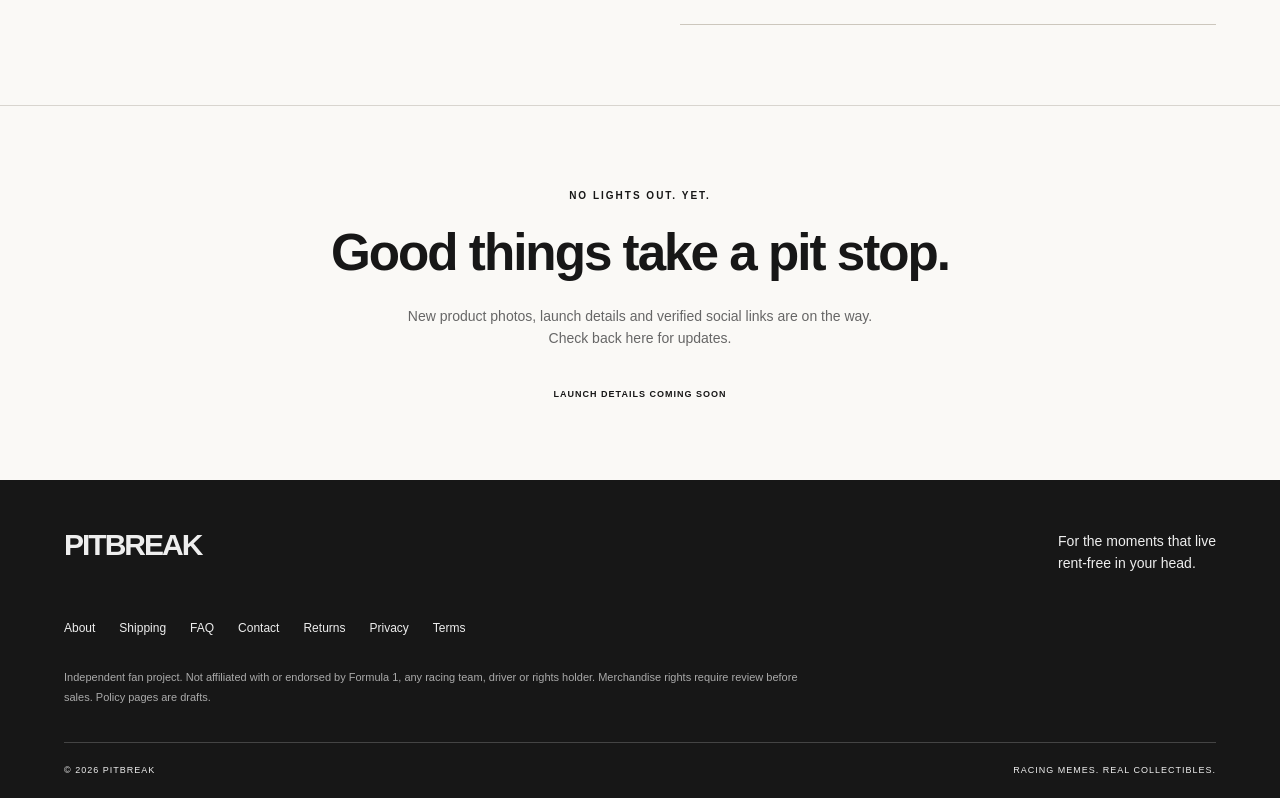
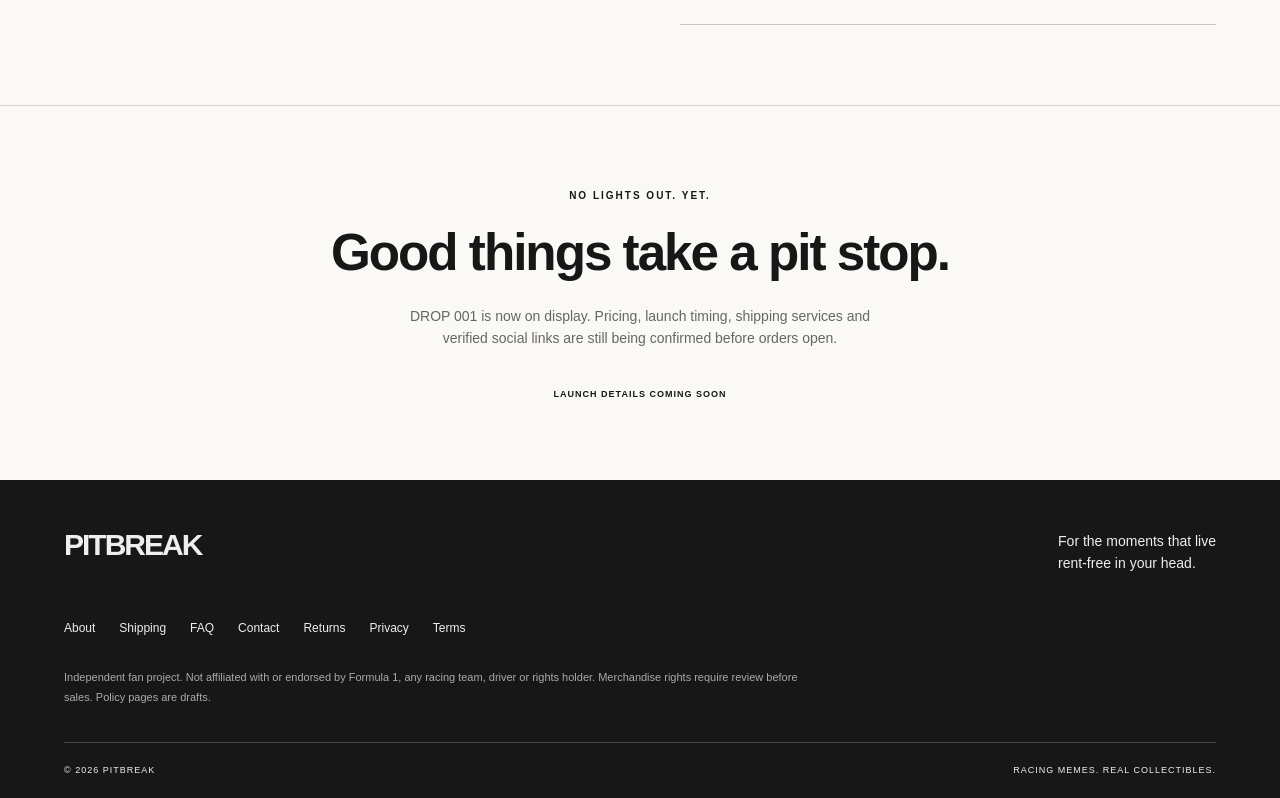
Before and after one commit to enshiken614-oss/PITBREAK, a React (Vite) app: page / in a window 1280 px wide. Shown: the part 2719-3517 px from the top of the page. Built offline with nearby package versions, Linux system fonts and the light colour scheme.

Commit message:
Refresh homepage copy for live DROP 001 photography

```diff
--- a/src/pages/Home.tsx
+++ b/src/pages/Home.tsx
@@ -8,7 +8,7 @@ export function Home() {
     <>
       <Meta
         title="PITBREAK — Racing memes. Real collectibles."
-        description="Meet DROP 001: three independent motorsport-inspired collectibles. Product photography and launch details coming soon."
+        description="Meet DROP 001: three independent motorsport-inspired collectibles, photographed in their retail packaging with display lights on."
       />
       <Hero />
       <div className="ticker" aria-hidden="true">
@@ -71,8 +71,8 @@ export function Home() {
         <span className="eyebrow">NO LIGHTS OUT. YET.</span>
         <h2>Good things take a pit stop.</h2>
         <p>
-          New product photos, launch details and verified social links are on
-          the way. Check back here for updates.
+          DROP 001 is now on display. Pricing, launch timing, shipping services
+          and verified social links are still being confirmed before orders open.
         </p>
         <span className="status">LAUNCH DETAILS COMING SOON</span>
       </section>
```
